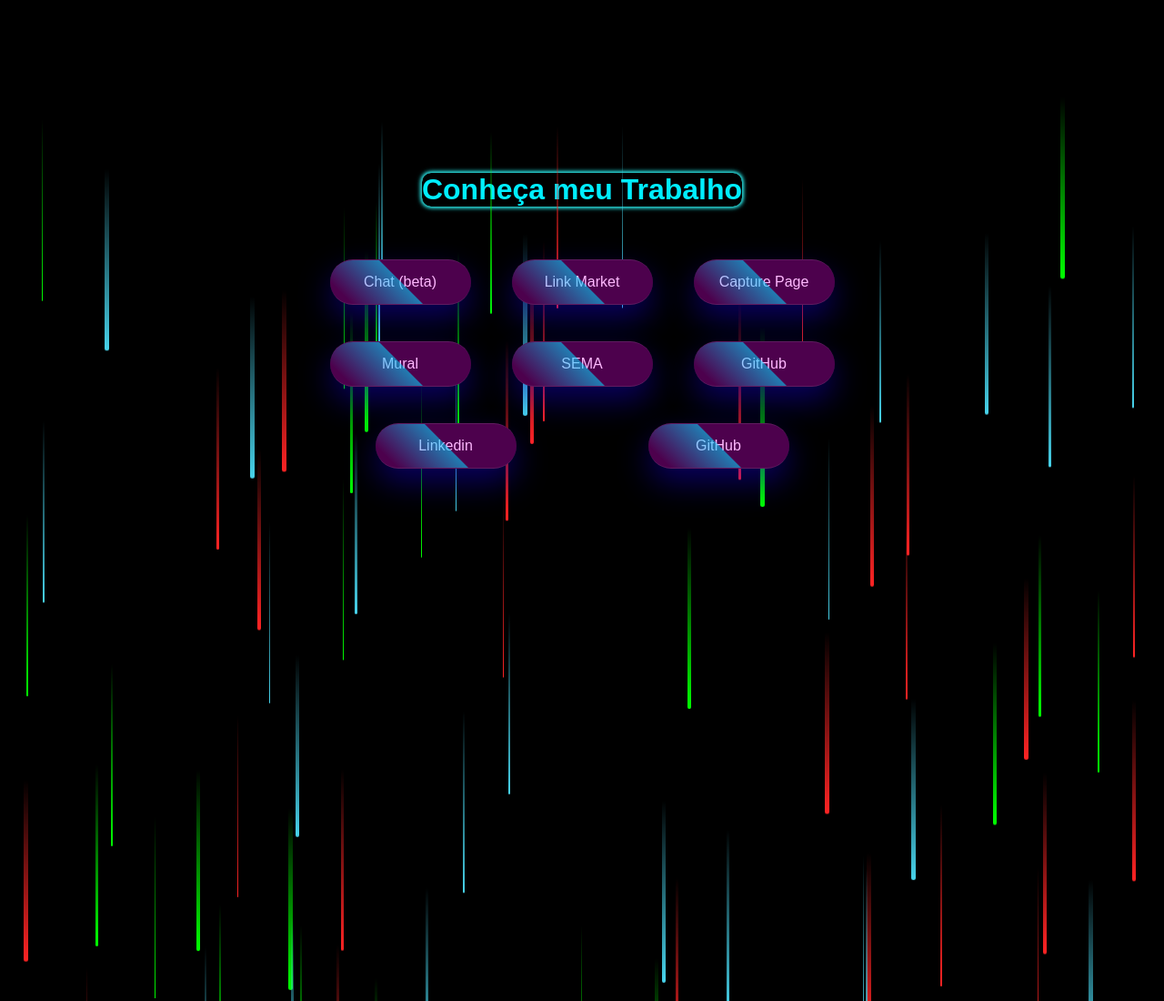
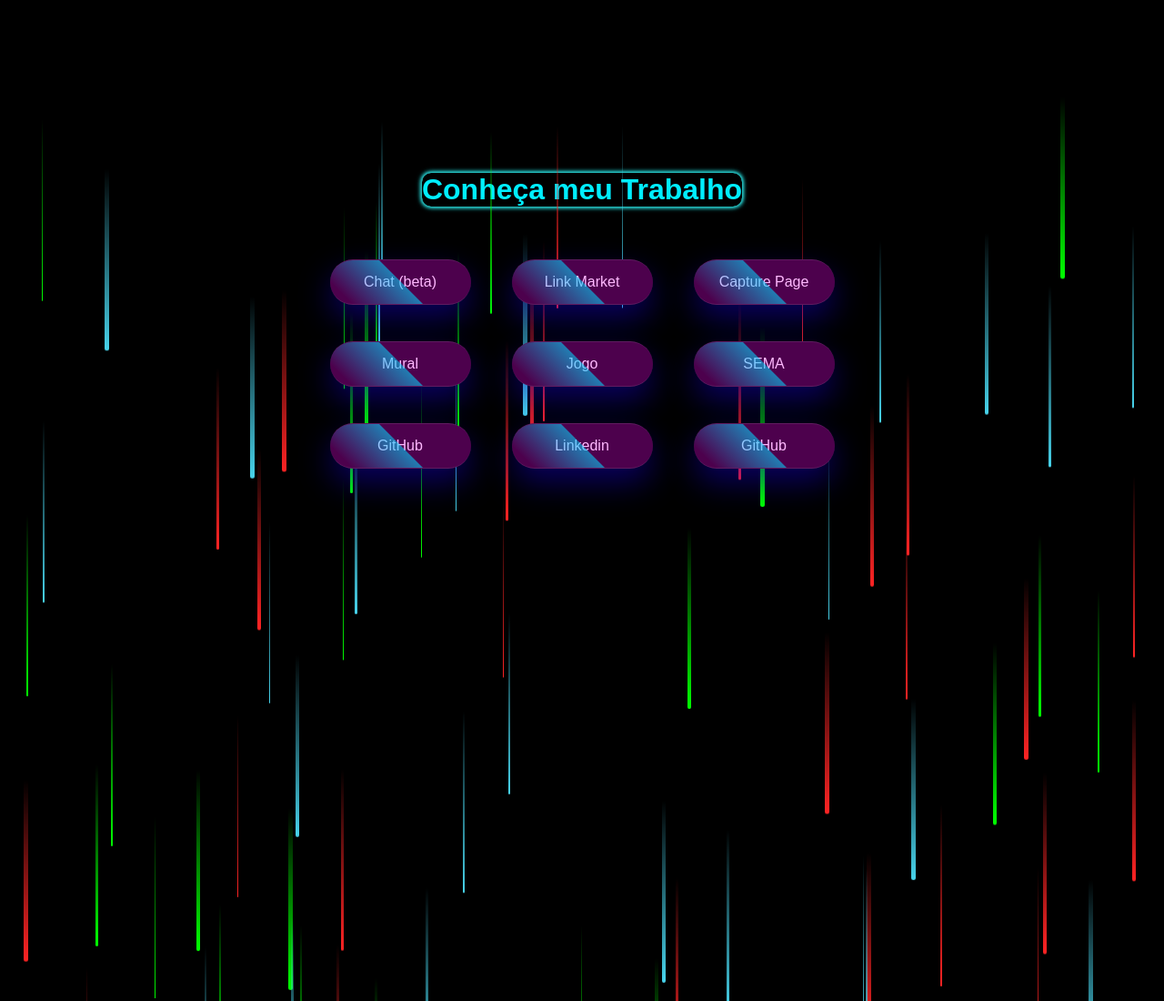
Before and after one commit to Douglas5ilva/Projests, a plain HTML site: page site/index.html in a window 1280 px wide. Shown: the top 1100 px of the page at 91% size. Drawn offline with Linux system fonts and the light colour scheme.

Commit message:
Update index.html

```diff
--- a/site/index.html
+++ b/site/index.html
@@ -17,6 +17,7 @@
         <div class="btn"><a href="https://www.loom.com/share/9dcc8c15b6bc46618f43ff62786a44c3">Link Market</a></div>
         <div class="btn"><a href="https://pagina-de-captura-lime.vercel.app/">Capture Page</a></div>
         <div class="btn"><a href="https://www.loom.com/share/bd7d39d106d74321ba8c54451ea0c93c">Mural</a></div>
+        <div class="btn"><a href="https://www.loom.com/share/3a87a20dd648436195dee5f25c54ebe7">Jogo</a></div>
         <div class="btn"><a href="https://voceconsciente.vercel.app/">SEMA</a></div>
         <div class="btn"><a href="https://github.com/Douglas5ilva">GitHub</a></div>
         <div class="btn"><a href="https://www.linkedin.com/in/douglas-silva-a915aa22b/">Linkedin</a></div>
```
